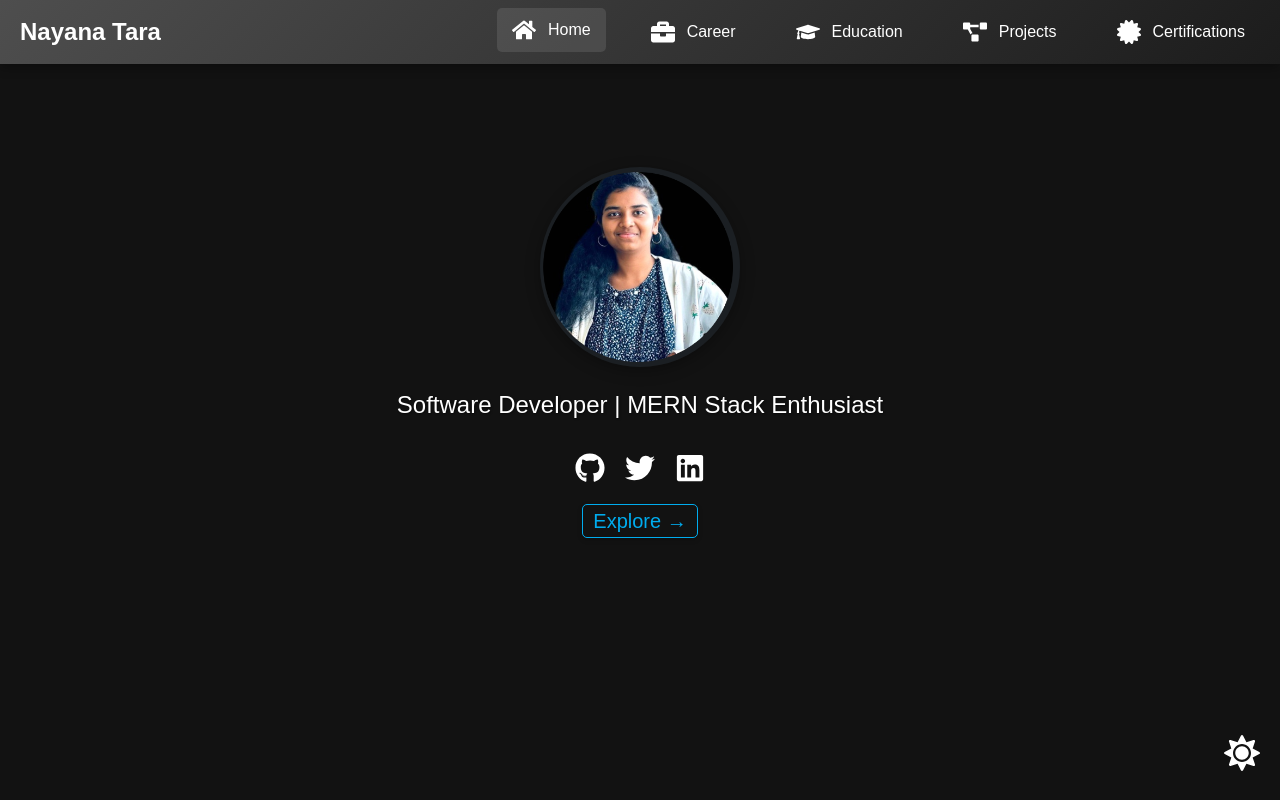
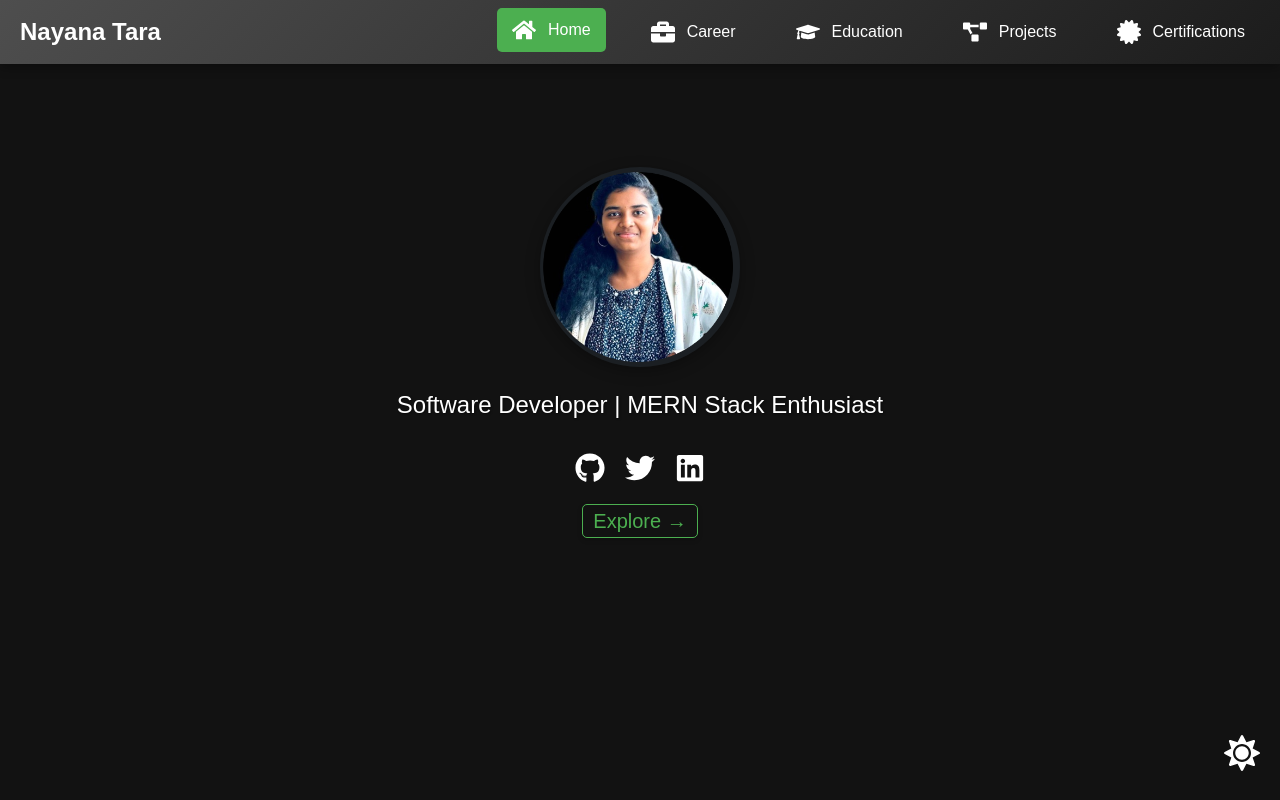
Before and after one commit to nayanatara07/personal_website, a React (Create React App) app: page / in a window 1280 px wide. In both pictures the pointer is over the link "Home". Built offline with nearby package versions, Linux system fonts and the light colour scheme.

Commit message:
color change

```diff
--- a/src/components/Navbar.css
+++ b/src/components/Navbar.css
@@ -49,7 +49,7 @@
 }
 
 .nav-links li a:hover {
-    background-color: rgba(255, 255, 255, 0.1);
+  background-color: #4CAF50; /* Changed to #4CAF50 for hover */
   transform: translateY(-2px);
   border-radius: 5px;
 }
--- a/src/components/Profile.css
+++ b/src/components/Profile.css
@@ -45,24 +45,24 @@
   }
 
   .social-icons a:hover {
-    color: #00acee;
+    color: #4CAF50;
     transform: translateY(-2px);
   }
 
   .explore-link {
-    color: #00acee;
+    color: #4CAF50;
     font-size: 20px;
     text-decoration: none;
     margin-top: 20px;
     padding: 5px 10px;
-    border: 1px solid #00acee;
+    border: 1px solid #4CAF50;
     border-radius: 5px;
     transition: background-color 0.3s ease, color 0.3s ease;
     box-shadow: 0 2px 5px rgba(0, 0, 0, 0.2);
   }
 
   .explore-link:hover {
-    background-color: #00acee;
+    background-color: #4CAF50;
     color: white;
     text-decoration: none;
     box-shadow: 0 4px 10px rgba(0, 0, 0, 0.3);
```
Lines whose indentation alone changed are shown as unchanged.
